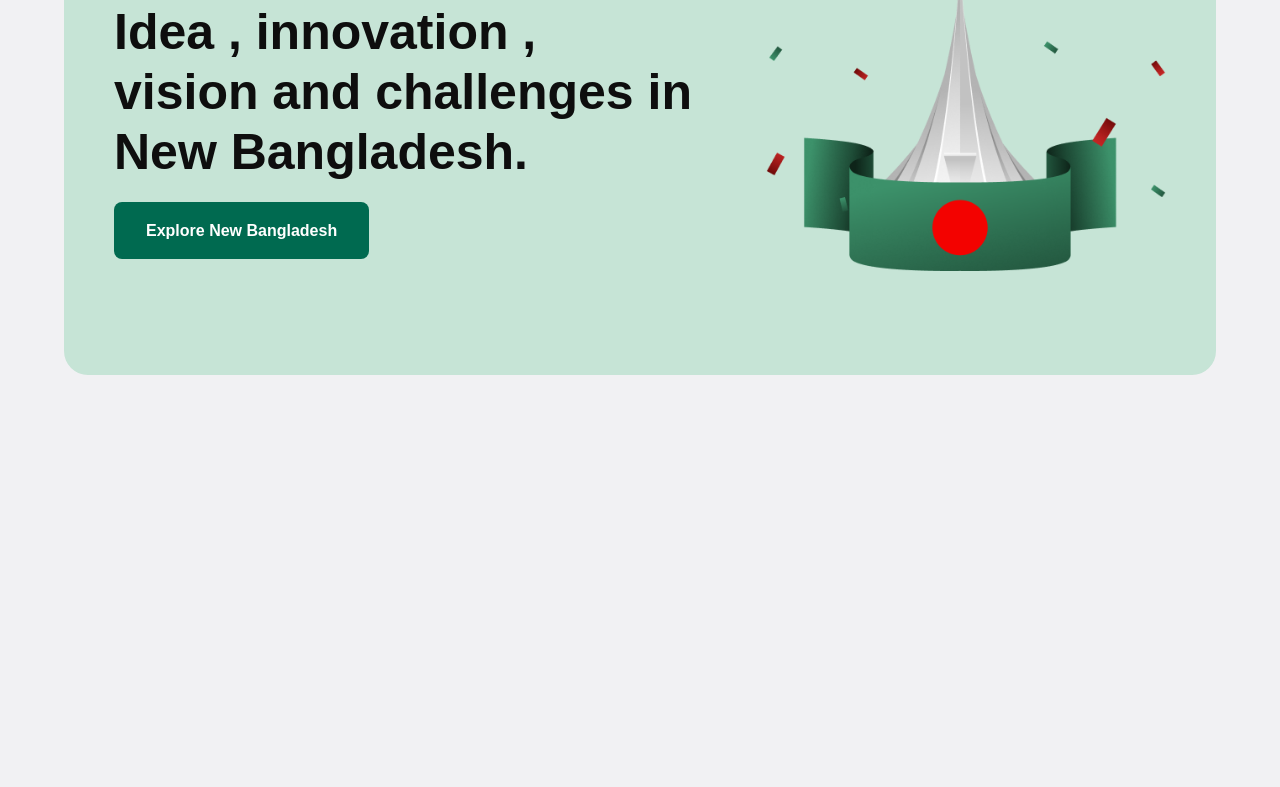
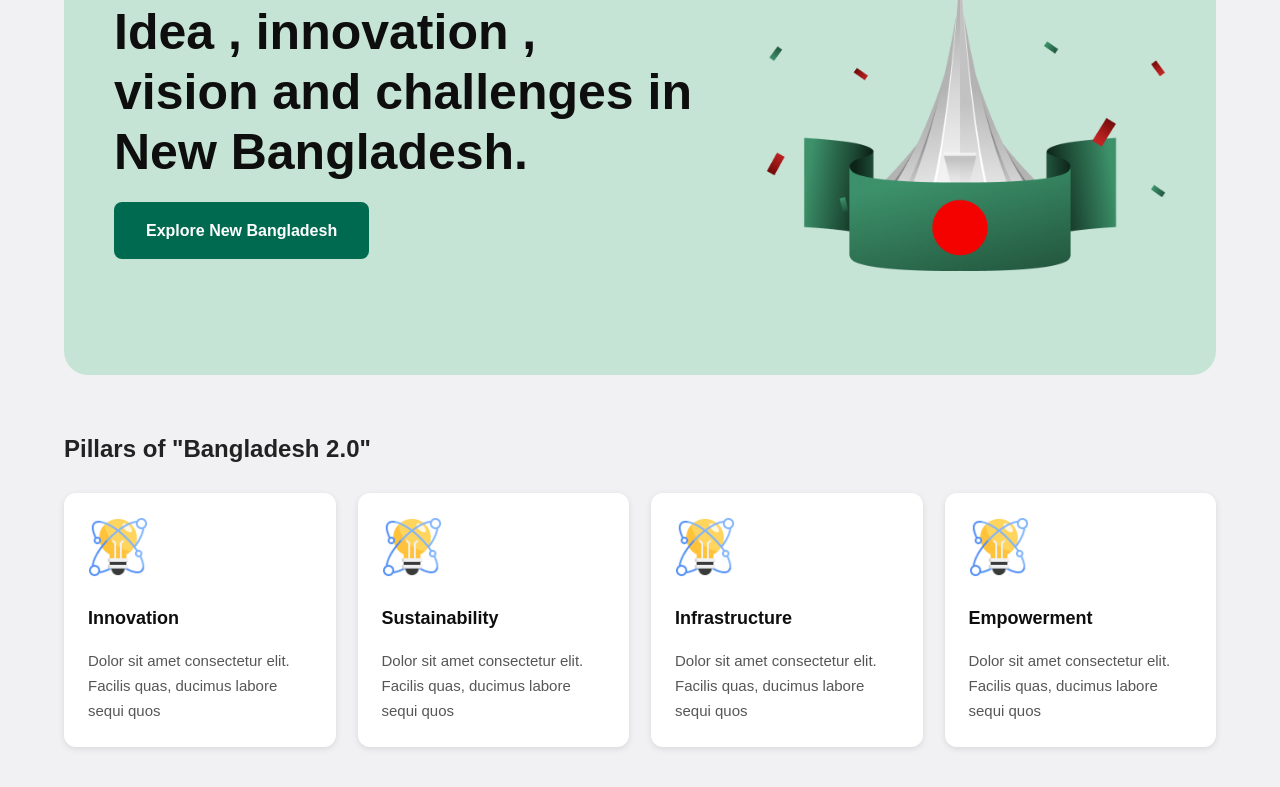
Before and after one commit to arman-gif/first-assignment-one, a plain HTML site: page index.html in a window 1280 px wide. Shown: the part 305-1092 px from the top of the page. Before the commit the page ends 800 px from the top, so only its background shows below. Drawn offline with Linux system fonts and the light colour scheme.

Commit message:
added the pillars section

```diff
--- a/index.html
+++ b/index.html
@@ -27,6 +27,39 @@
   </div>
 </section>
 
+<!-- pillars section  -->
+<section class="pillars">
+  <h2>Pillars of "Bangladesh 2.0"</h2>
+  <div class="card-container">
+
+    <div class="card">
+      <img src="assets/card-icon.png">
+      <h3>Innovation</h3>
+      <p>Dolor sit amet consectetur elit. Facilis quas, ducimus labore sequi quos</p>
+    </div>
+
+    <div class="card">
+      <img src="assets/card-icon.png">
+      <h3>Sustainability</h3>
+      <p>Dolor sit amet consectetur elit. Facilis quas, ducimus labore sequi quos</p>
+    </div>
+
+    <div class="card">
+      <img src="assets/card-icon.png">
+      <h3>Infrastructure</h3>
+      <p>Dolor sit amet consectetur elit. Facilis quas, ducimus labore sequi quos</p>
+    </div>
+
+    <div class="card">
+      <img src="assets/card-icon.png">
+      <h3>Empowerment</h3>
+      <p>Dolor sit amet consectetur elit. Facilis quas, ducimus labore sequi quos</p>
+    </div>
+
+  </div>
+</section>
+
+
 
 
 
--- a/style.css
+++ b/style.css
@@ -82,3 +82,44 @@ body{
 .banner-img img{
   width: 400px;
 }
+
+/* Pillars Section */
+.pillars{
+  width: 90%;
+  margin: 60px auto;
+}
+
+.card-container{
+  display: flex;
+  gap: 22px;
+  margin-top: 30px;
+}
+
+.card{
+  background: white;
+  padding: 24px;
+  border-radius: 12px;
+  text-align: left;
+  box-shadow: 0 2px 6px rgba(0,0,0,0.1);
+}
+
+.card img{
+  width: 60px;
+  margin-bottom: 15px;
+}
+
+.card h3{
+  margin-bottom: 16px;
+  margin-top: 8px;
+  color: #0E0E0E;
+  font-size: 18px;
+  line-height: 28px;
+  font-weight: bold;
+}
+
+.card p{
+  color: rgba(14, 14, 14, 0.7);
+  font-size: 15px;
+  line-height: 25px;
+  font-weight: 400;
+}
```
